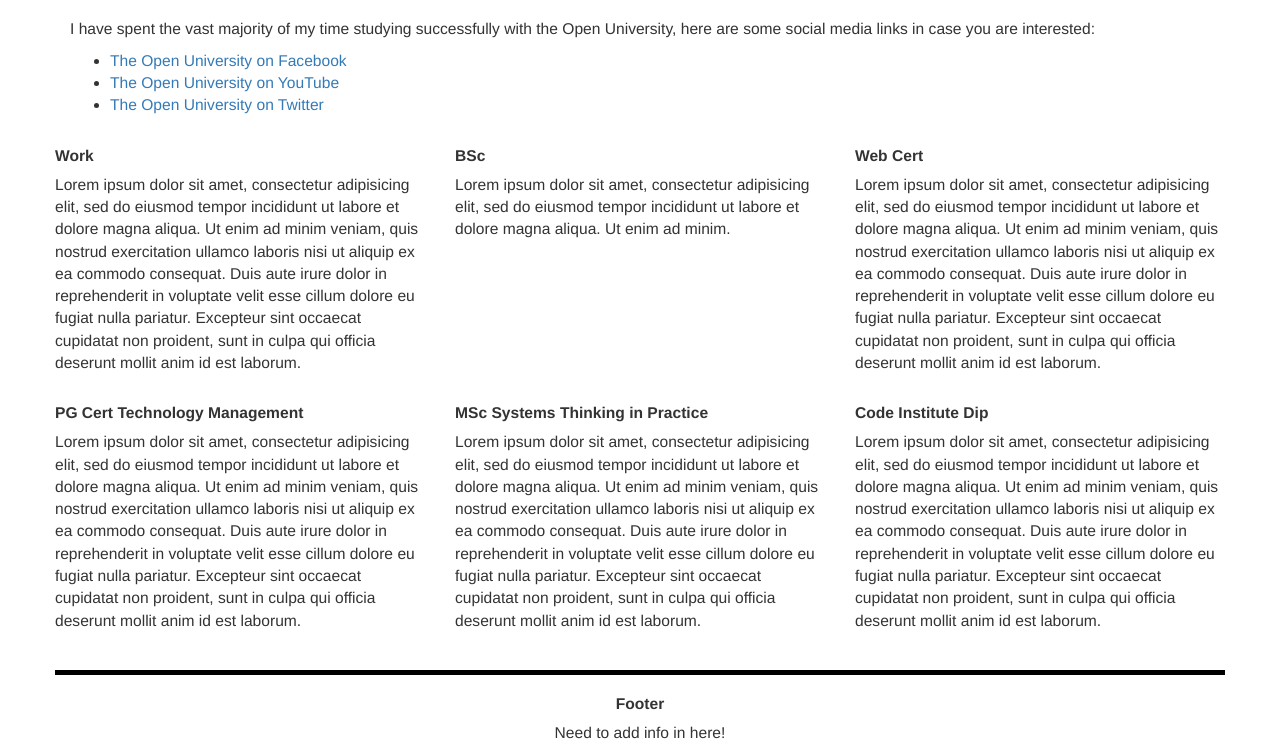
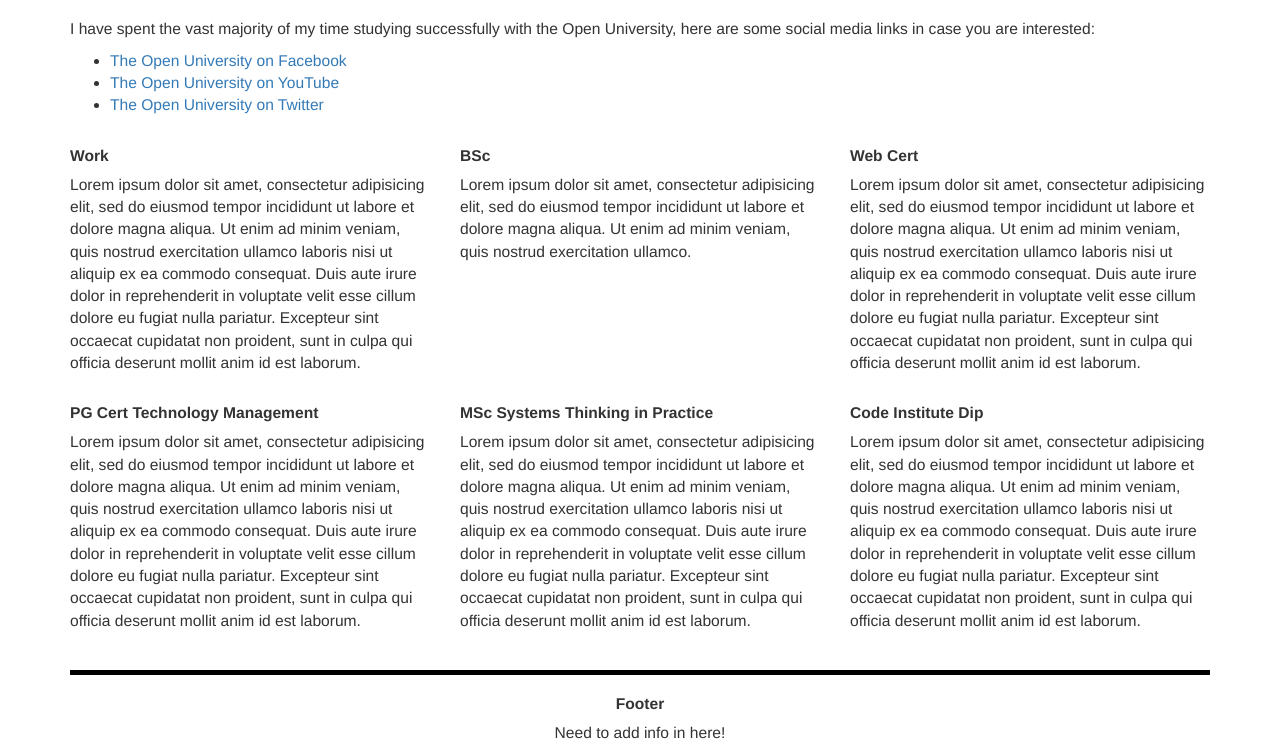
Before and after one commit to Code-Institute-Submissions/Stream1-Project-2, a plain HTML site: page Profile.html in a window 1280 px wide. Shown: the part 155-909 px from the top of the page. Drawn offline with nearby package versions, Linux system fonts and the light colour scheme.

Commit message:
Profile page layout amended so looks good on all devices

```diff
--- a/Profile.html
+++ b/Profile.html
@@ -23,7 +23,7 @@
 	<div class="container">
 
 
-		<div >
+		<div>
 			 <!-- Using bootstraps img-responsive" so pic responds automatically to different devices -->
 			 <img id="headerImage" src="img/LeeOnSolent_BannerPic.jpg" class="img-responsive" alt="Lee on Solent Sunset">
 		</div>
@@ -49,21 +49,23 @@
 
 		<div class="row">
 			<div class="col-xs-12">
-			<p>I have spent the vast majority of my time studying successfully with the Open University, here are some social media links in case you are interested:</p>
-			<ul>
-				<li><a href="https://www.facebook.com/theopenuniversity/"><span class="trackFontChange">The Open University on Facebook</a></span></li>
-				<li><a href="https://www.youtube.com/user/OUlearn/playlists"><span class="trackFontChange">The Open University on YouTube</a></span></li>
-				<li><a href="https://twitter.com/openuniversity?lang=en-gb"><span class="trackFontChange">The Open University on Twitter</a></span></li>
-			</ul>
+				<p>I have spent the vast majority of my time studying successfully with the Open University, here are some social media links in case you are interested:</p>
+				<ul>
+					<li><a href="https://www.facebook.com/theopenuniversity/"><span class="trackFontChange">The Open University on Facebook</span></a></li>
+
+					<li><a href="https://www.youtube.com/user/OUlearn/playlists"><span class="trackFontChange">The Open University on YouTube</span></a></li>
+					<li><a href="https://twitter.com/openuniversity?lang=en-gb"><span class="trackFontChange">The Open University on Twitter</span></a></li>
+				</ul>
+			</div>
 		</div>
 
 		<div class="row">
-			<!-- Using Bootstrap to use
+				<!-- Using Bootstrap to use
 				 one column when on xsmall device (phone) - Bootstrap is mobile first, so default value used
 				 two columns when on small device (tablets)
 				 two columns when on medium devices (laptops/desktops)
 				 -->
-			<div class="col-sm-6 col-md-4">
+			<div class="col-sm-4">
 				<h2>Work</h2>
 				<p>Lorem ipsum dolor sit amet, consectetur adipisicing elit, sed do eiusmod
 				tempor incididunt ut labore et dolore magna aliqua. Ut enim ad minim veniam,
@@ -72,12 +74,13 @@
 				cillum dolore eu fugiat nulla pariatur. Excepteur sint occaecat cupidatat non
 				proident, sunt in culpa qui officia deserunt mollit anim id est laborum.</p>
 			</div>
-			<div class="col-sm-6 col-md-4">
+			<div class="col-sm-4">
 				<h2>BSc</h2>
 				<p>Lorem ipsum dolor sit amet, consectetur adipisicing elit, sed do eiusmod
-				tempor incididunt ut labore et dolore magna aliqua. Ut enim ad minim.</p>
+				tempor incididunt ut labore et dolore magna aliqua. Ut enim ad minim veniam,
+				quis nostrud exercitation ullamco.</p>
 			</div>
-			<div class="col-sm-6 col-md-4">
+			<div class="col-sm-4">
 				<h2>Web Cert</h2>
 				<p>Lorem ipsum dolor sit amet, consectetur adipisicing elit, sed do eiusmod
 				tempor incididunt ut labore et dolore magna aliqua. Ut enim ad minim veniam,
@@ -86,8 +89,9 @@
 				cillum dolore eu fugiat nulla pariatur. Excepteur sint occaecat cupidatat non
 				proident, sunt in culpa qui officia deserunt mollit anim id est laborum.</p>
 			</div>
-
-			<div class="col-sm-6 col-md-4">
+		</div>
+		<div class="row">
+			<div class="col-sm-4">
 				<h2>PG Cert Technology Management</h2>
 				<p>Lorem ipsum dolor sit amet, consectetur adipisicing elit, sed do eiusmod
 				tempor incididunt ut labore et dolore magna aliqua. Ut enim ad minim veniam,
@@ -96,7 +100,7 @@
 				cillum dolore eu fugiat nulla pariatur. Excepteur sint occaecat cupidatat non
 				proident, sunt in culpa qui officia deserunt mollit anim id est laborum.</p>
 			</div>
-			<div class="col-sm-6 col-md-4">
+			<div class="col-sm-4">
 				<h2>MSc Systems Thinking in Practice</h2>
 				<p>Lorem ipsum dolor sit amet, consectetur adipisicing elit, sed do eiusmod
 				tempor incididunt ut labore et dolore magna aliqua. Ut enim ad minim veniam,
@@ -105,7 +109,7 @@
 				cillum dolore eu fugiat nulla pariatur. Excepteur sint occaecat cupidatat non
 				proident, sunt in culpa qui officia deserunt mollit anim id est laborum.</p>
 			</div>
-			<div class="col-sm-6 col-md-4">
+			<div class="col-sm-4">
 				<h2>Code Institute Dip</h2>
 				<p>Lorem ipsum dolor sit amet, consectetur adipisicing elit, sed do eiusmod
 				tempor incididunt ut labore et dolore magna aliqua. Ut enim ad minim veniam,
@@ -114,15 +118,7 @@
 				cillum dolore eu fugiat nulla pariatur. Excepteur sint occaecat cupidatat non
 				proident, sunt in culpa qui officia deserunt mollit anim id est laborum.</p>
 			</div>
-
-
-
-
-
-
-
 		</div>
-
 	<!--- Is this col-12 needed??? -->
 	<footer class="col-12 text-center">
 		<h2>Footer</h2>
```
